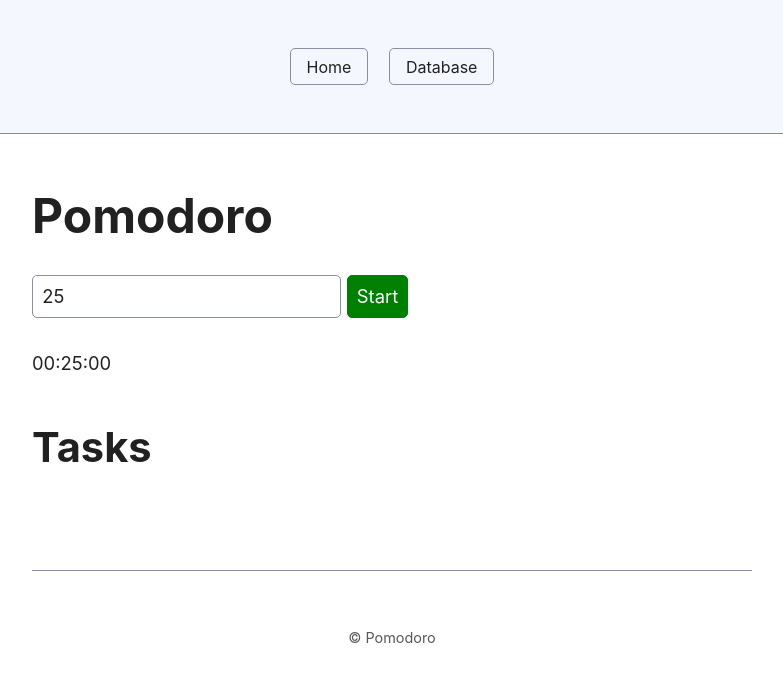
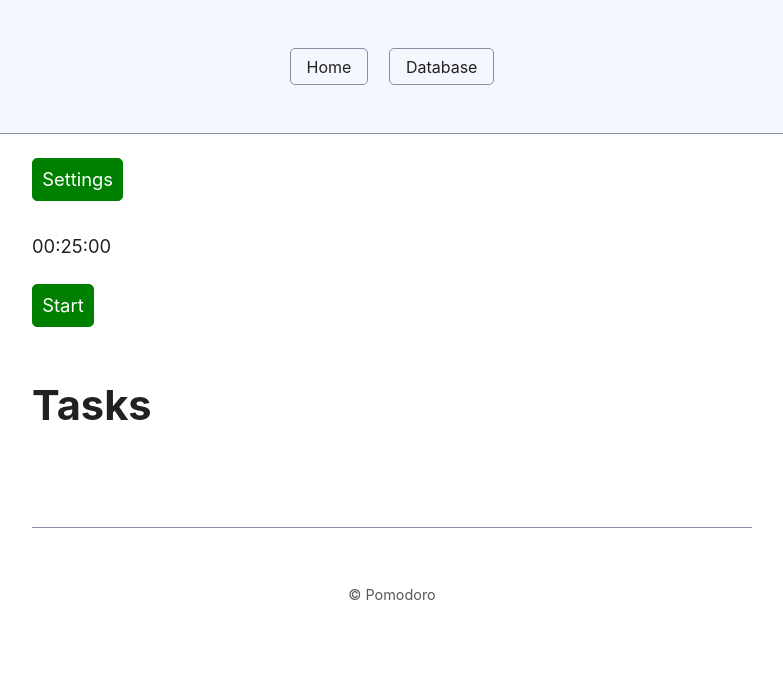
Before and after one commit to SzilvasiPeter/pomodoro-svelte, a SvelteKit app: page / in a window 1280 px wide. Shown: the top 682 px of the page, without its empty margins (248-1031 px from the left). Built offline with nearby package versions, Linux system fonts and the light colour scheme.

Commit message:
Add a settings dialog as modal

```diff
--- a/src/routes/Pomodoro.svelte
+++ b/src/routes/Pomodoro.svelte
@@ -5,12 +5,19 @@
 
   dayjs.extend(duration);
 
+  let workTime = 25;
+  let shortBreakTime = 5;
+  let longBreakTime = 10;
+
+  let dialog;
   let interval;
   let isActive = false;
-  let minutes = 25;
-  $: pomodoro = dayjs.duration(minutes, 'minutes');
+
+  let pomodoro = dayjs.duration(workTime, 'minutes');
 
   onMount(() => {
+    dialog = document.getElementById('confirmation-dialog');
+    loadSettings();
     resetTimer();
   });
 
@@ -31,7 +38,7 @@
   function resetTimer() {
     clearInterval(interval);
     isActive = false;
-    pomodoro = dayjs.duration(minutes, 'minutes');
+    pomodoro = dayjs.duration(workTime, 'minutes');
   }
 
   function toggleTimer() {
@@ -43,14 +50,56 @@
       isActive = true;
     }
   }
+
+  function saveSettings() {
+    pomodoro = dayjs.duration(workTime, 'minutes');
+    localStorage.setItem('pomodoroSettings', JSON.stringify({ workTime, shortBreakTime, longBreakTime }));
+    dialog.close();
+  }
+
+  function loadSettings() {
+    const savedSettings = localStorage.getItem('pomodoroSettings');
+    if (savedSettings) {
+      const { workTime: savedWorkTime, shortBreakTime: savedShortBreakTime, longBreakTime: savedLongBreakTime } = JSON.parse(savedSettings);
+      workTime = savedWorkTime;
+      shortBreakTime = savedShortBreakTime;
+      longBreakTime = savedLongBreakTime;
+    }
+  }
+
+  function closeSettings() {
+    dialog.close();
+  }
+
+  const showDialogClick = () => {
+    dialog['showModal']();
+	};
 </script>
 
+<dialog id="confirmation-dialog">
+  <form>
+    <h4>Time</h4>
+    <hr/>
+    <label for="workTime">Pomodoro: {workTime} minutes</label>
+    <input type="range" bind:value={workTime} min="1" max="120" step="1" />
+    <label for="shortBreakTime">Short Break: {shortBreakTime} minutes</label>
+    <input type="range" bind:value={shortBreakTime} min="1" max="120" step="1" />
+    <label for="longBreakTime">Long Break: {longBreakTime} minutes</label>
+    <input type="range" bind:value={longBreakTime} min="1" max="120" step="1" />
+    <br/>
+    <button type="button" on:click={saveSettings}>Save</button>
+    <button type="button" on:click={closeSettings}>Close</button>
+  </form>
+</dialog>
+
+<header>
+  <button on:click={showDialogClick}>Settings</button>
+</header>
+
 <div>
-  <h1>Pomodoro</h1>
-  <input bind:value={minutes} disabled={isActive} type="number" />
+  <p>{pomodoro.format('HH:mm:ss')}</p>
   <button on:click={toggleTimer}>{isActive ? 'Pause' : 'Start'}</button>
   {#if isActive}
     <button on:click={resetTimer}>Finish</button>
   {/if}
-  <p>{pomodoro.format('HH:mm:ss')}</p>
 </div>
```
